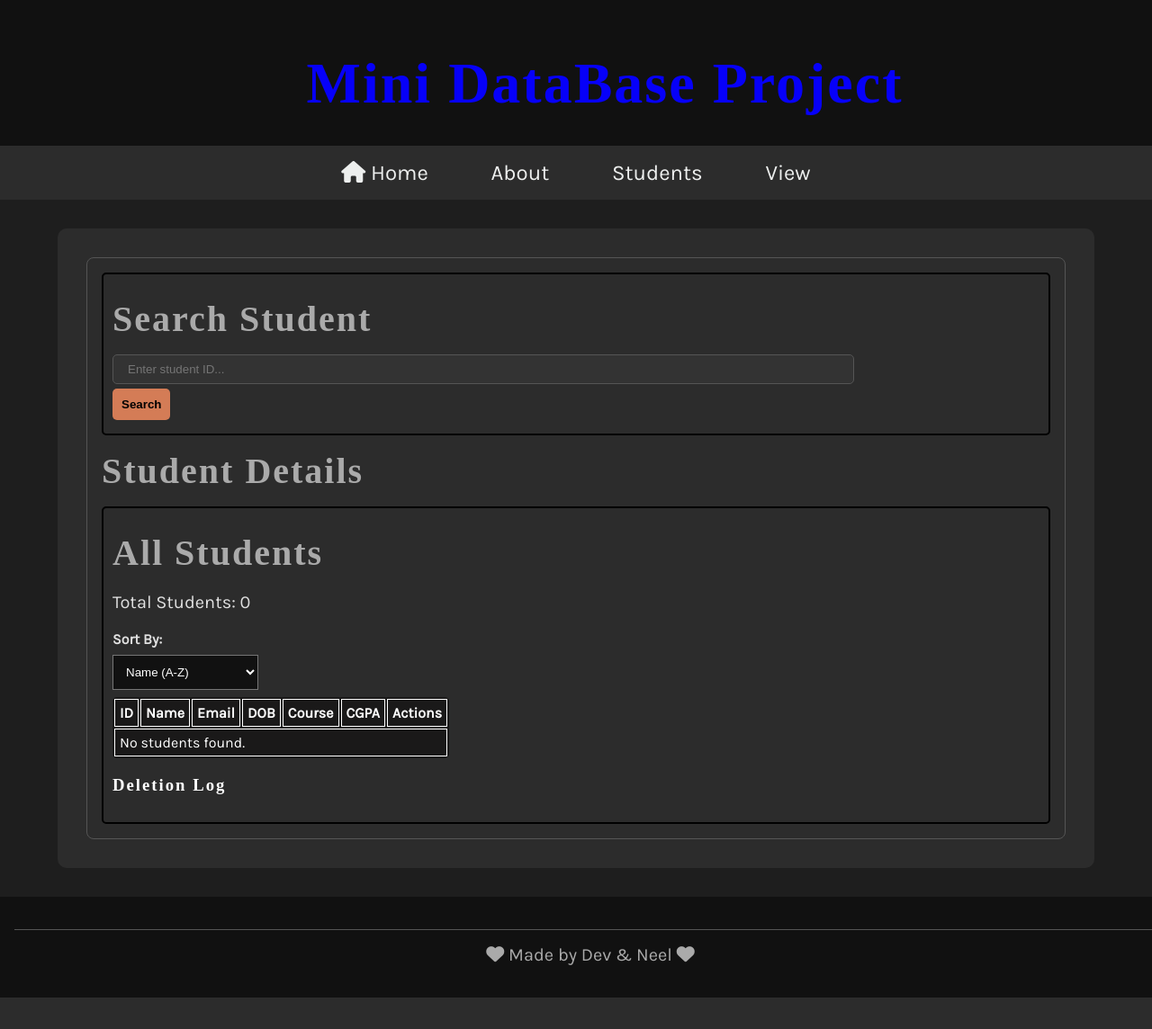
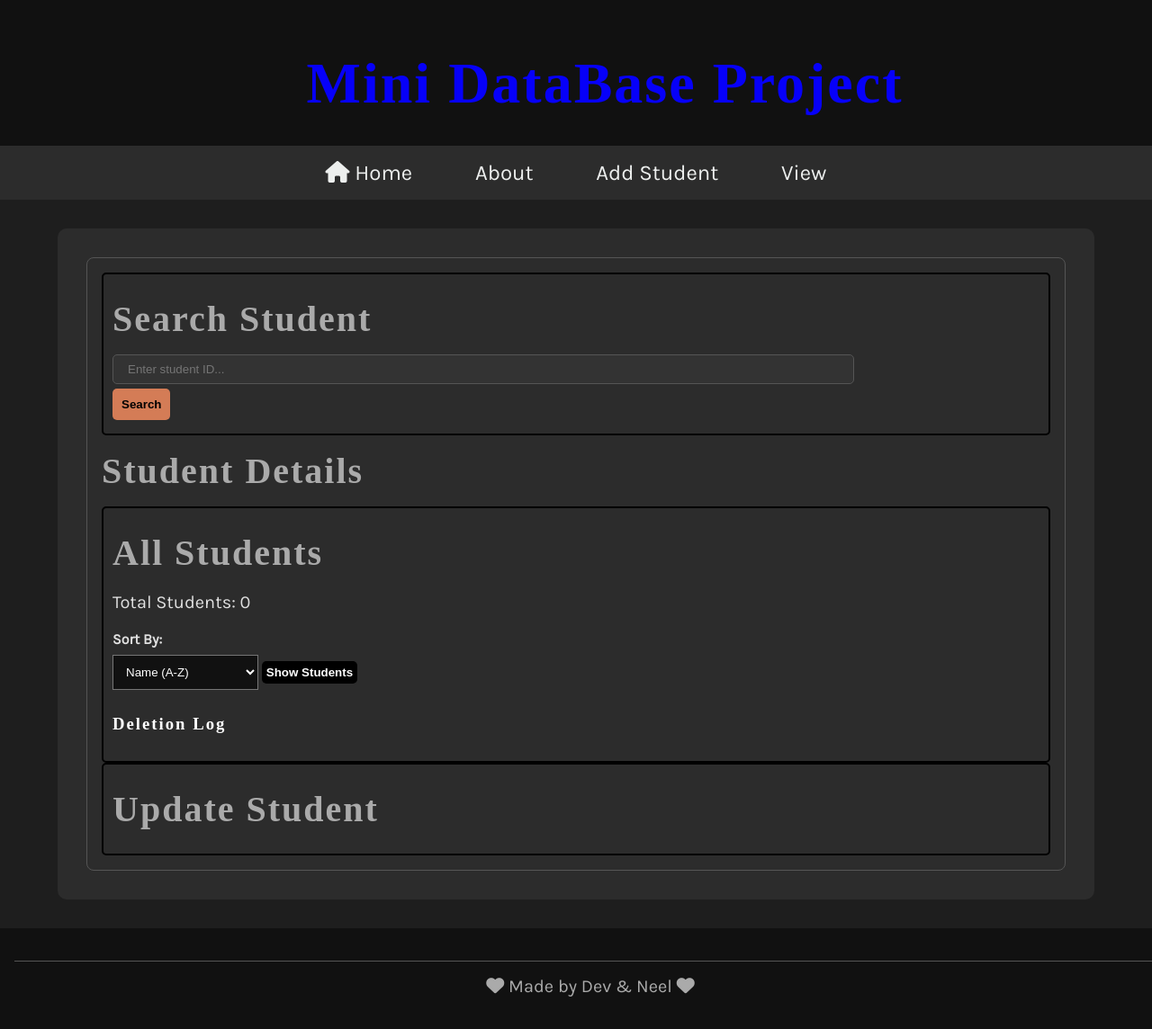
Before and after one commit to Devs7026/Mini-Project-DBS, a Django app: page /view/ in a window 1280 px wide. Shown: the whole page at 90% size. Before the commit the page ends 1109 px from the top, so only its background shows below. Run offline with Django 5.2, Linux system fonts and the light colour scheme; data that the repository does not hold is empty; some libraries are stand-ins or nearby versions; some web fonts are replaced.

Commit message:
added update section

```diff
--- a/project/studentdbms/database/static/css/style.css
+++ b/project/studentdbms/database/static/css/style.css
@@ -288,8 +288,38 @@ footer p {
 .delete-btn:hover{
     transform: scale(1.08);
     transition: ease-in-out 0.5s;
-    background-color: #ac5d3c;
 
+}
+
+.update-btn{
+    background-color: green;
+    color: black;
+    border-radius: 5px;
+    padding: 5px;
+    transition: 0.5s;
+    border: none;
+    font-weight: bold;
+}
+
+.update-btn:hover{
+    transform: scale(1.08);
+    transition: ease-in-out 0.5s;
+}
+
+#toggleStudentsButton{
+    background-color: black;
+    color: white;
+    border-radius: 5px;
+    padding: 5px;
+    transition: 0.5s;
+    border: none;
+    font-weight: bold;
+}
+
+#toggleStudentsButton:hover{
+    transform: scale(1.05);
+    transition: ease-in-out 0.5s;
+    background-color: #444444;
 }
 
 
--- a/project/studentdbms/database/templates/partials/_header.html
+++ b/project/studentdbms/database/templates/partials/_header.html
@@ -21,7 +21,7 @@
   <ul>
     <li><a href="{% url 'home' %}"><i class="fa-solid fa-house"></i> Home</a></li>
     <li><a href="{% url 'about' %}">About</a></li>
-    <li><a href="{% url 'database' %}"> Students</a></li>
+    <li><a href="{% url 'database' %}">Add Student</a></li>
     <li><a href="{% url 'view' %}">View</a></li>
   </ul>
 </nav>
--- a/project/studentdbms/database/templates/view.html
+++ b/project/studentdbms/database/templates/view.html
@@ -41,7 +41,7 @@
                 <option value="name">Name (A-Z)</option>
                 <option value="cgpa">CGPA (High to Low)</option>
               </select>
-
+              <button id="toggleStudentsButton" onclick="toggleStudents()">Show Students</button>
               <table id="studentTable">
                 <thead>
                   <tr>
@@ -64,6 +64,7 @@
                     <td>{{ student.course }}</td>
                     <td class="cgpa">{{ student.cgpa }}</td>
                     <td>
+                        <button class="update-btn" onclick="editStudent(parseInt('{{ student.id }}'))">Update</button>
 
                       <button class="delete-btn" data-id="{{ student.id }}" onclick="deleteStudent(this)">Delete</button>
                     </td>
@@ -78,6 +79,26 @@
 
               <h3>Deletion Log</h3>
               <ul id="deletionLog"></ul>
+            </div>
+          </div>
+
+          <div class="row">
+            <div class="column">
+              <h2>Update Student</h2>
+              <form id="updateForm" style="display: none;" onsubmit="saveStudentChanges(event)">
+                <input type="hidden" id="updateStudentId">
+                <label>Name:</label>
+                <input type="text" id="updateName">
+                <label>Email:</label>
+                <input type="email" id="updateEmail">
+                <label>DOB:</label>
+                <input type="date" id="updateDOB">
+                <label>Course:</label>
+                <input type="text" id="updateCourse">
+                <label>CGPA:</label>
+                <input type="number" step="0.01" id="updateCGPA">
+                <button type="submit">Save Changes</button>
+              </form>
             </div>
           </div>
     </article>
@@ -180,5 +201,92 @@ function logDeletion(name, id) {
     logItem.innerText = `Deleted: ${name} (ID: ${id})`;
     logList.appendChild(logItem);
 }
+
+
+function editStudent(studentId) {
+    let row = document.getElementById("studentRow" + studentId);
+    let name = row.getElementsByClassName("name")[0].innerText;
+    let email = row.cells[2].innerText;
+    let dob = row.cells[3].innerText;
+    let course = row.cells[4].innerText;
+    let cgpa = row.cells[5].innerText;
+
+    let formattedDOB = new Date(dob);
+
+    // Populate update form
+    document.getElementById("updateStudentId").value = studentId;
+    document.getElementById("updateName").value = name;
+    document.getElementById("updateEmail").value = email;
+    document.getElementById("updateDOB").valueAsDate = formattedDOB;
+    document.getElementById("updateCourse").value = course;
+    document.getElementById("updateCGPA").value = cgpa;
+
+    // Show update form
+    document.getElementById("updateForm").style.display = "block";
+}
+
+function saveStudentChanges(event) {
+    event.preventDefault(); // Prevent page reload
+
+    let studentId = document.getElementById("updateStudentId").value;
+    let updatedData = {
+        name: document.getElementById("updateName").value,
+        email: document.getElementById("updateEmail").value,
+        dob: document.getElementById("updateDOB").value,
+        course: document.getElementById("updateCourse").value,
+        cgpa: document.getElementById("updateCGPA").value
+    };
+
+    fetch(`/update-student/${studentId}/`, {
+        method: "POST",
+        headers: {
+            "X-CSRFToken": "{{ csrf_token }}",
+            "Content-Type": "application/json"
+        },
+        body: JSON.stringify(updatedData)
+    })
+    .then(response => response.json())
+    .then(data => {
+        if (data.success) {
+            updateTable(studentId, updatedData);
+            document.getElementById("updateForm").style.display = "none";
+            alert("Student updated successfully!");
+        } else {
+            alert("Error updating student!");
+        }
+    })
+    .catch(error => console.error("Error:", error));
+}
+
+function updateTable(studentId, updatedData) {
+    let row = document.getElementById("studentRow" + studentId);
+    row.getElementsByClassName("name")[0].innerText = updatedData.name;
+    row.cells[2].innerText = updatedData.email;
+    row.cells[3].innerText = updatedData.dob;
+    row.cells[4].innerText = updatedData.course;
+    row.cells[5].innerText = updatedData.cgpa;
+}
+
+
+// Ensure the table is hidden on page load
+document.addEventListener("DOMContentLoaded", function () {
+    document.getElementById("studentTable").style.display = "none";
+});
+
+function toggleStudents() {
+    let table = document.getElementById("studentTable");
+    let button = document.getElementById("toggleStudentsButton");
+
+    if (table.style.display === "none") {
+        table.style.display = "table";
+        button.innerText = "Hide Students";
+    } else {
+        table.style.display = "none";
+        button.innerText = "Show Students";
+    }
+}
+
+
+
 </script>
 {% endblock %}
--- a/project/studentdbms/database/urls.py
+++ b/project/studentdbms/database/urls.py
@@ -2,6 +2,7 @@ from django.urls import path
 from . import views
 from django.conf import settings
 from django.conf.urls.static import static
+from .views import update_student
 
 
 urlpatterns = [
@@ -10,6 +11,7 @@ urlpatterns = [
     path('database/',views.database, name="database"),
     path('view/',views.view, name="view"),
      path('delete-student/<int:student_id>/', views.delete_student, name='delete_student'),
+     path('update-student/<int:student_id>/', update_student, name="update_student"),
 ]
 
 if settings.DEBUG:
--- a/project/studentdbms/database/views.py
+++ b/project/studentdbms/database/views.py
@@ -34,3 +34,21 @@ def delete_student(request, student_id):
     student = get_object_or_404(Student, id=student_id)
     student.delete()
     return JsonResponse({'success': True})
+
+
+@csrf_exempt  # Disable CSRF for testing (use @csrf_protect in production)
+def update_student(request, student_id):
+    if request.method == "POST":
+        try:
+            data = json.loads(request.body)
+            student = Student.objects.get(id=student_id)
+            student.name = data["name"]
+            student.email = data["email"]
+            student.dob = data["dob"]
+            student.course = data["course"]
+            student.cgpa = data["cgpa"]
+            student.save()
+            return JsonResponse({"success": True})
+        except Student.DoesNotExist:
+            return JsonResponse({"success": False, "error": "Student not found"})
+    return JsonResponse({"success": False, "error": "Invalid request"})
```
